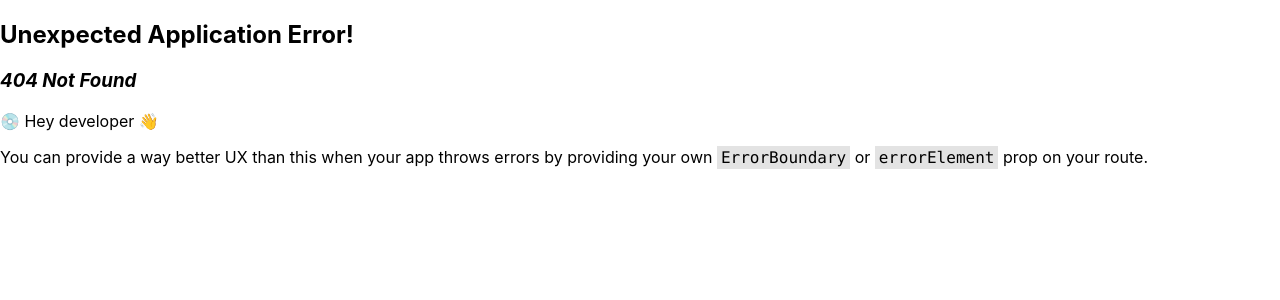
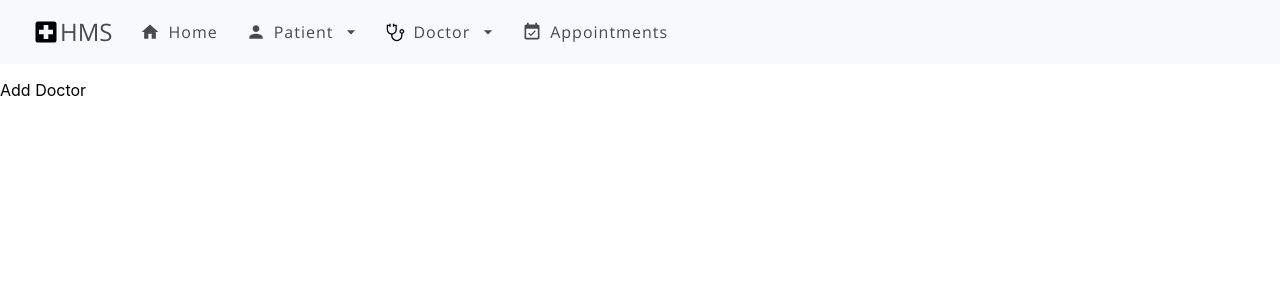
Before and after one commit to rithvikshankar/hospital-management-system-2023, a React (Create React App) app: page /doctor/add in a window 1280 px wide. Before the commit this address had no page. Shown: the top 300 px of the page. Built offline with nearby package versions, Linux system fonts and the light colour scheme.

Commit message:
Added dropdowns in navbar with working links

```diff
--- a/src/components/MainNavigation.js
+++ b/src/components/MainNavigation.js
@@ -1,31 +1,46 @@
-import React from "react";
-import { Link } from "react-router-dom";
+import React, { useState } from "react";
+import { Link, useNavigate } from "react-router-dom";
 
+import styled from "@emotion/styled";
+import EventAvailableIcon from "@mui/icons-material/EventAvailable";
+import HomeIcon from "@mui/icons-material/Home";
+import LocalHospitalIcon from "@mui/icons-material/LocalHospital";
+import PersonIcon from "@mui/icons-material/Person";
+import ArrowDropDownIcon from "@mui/icons-material/ArrowDropDown";
 import {
   AppBar,
-  Toolbar,
-  Stack,
   Button,
   Icon,
+  Menu,
+  MenuItem,
+  Stack,
+  Toolbar,
   Typography,
 } from "@mui/material";
-import LocalHospitalIcon from "@mui/icons-material/LocalHospital";
-import HomeIcon from "@mui/icons-material/Home";
-import PersonIcon from "@mui/icons-material/Person";
-import EventAvailableIcon from "@mui/icons-material/EventAvailable";
 import StethoscopeIcon from "../assets/stethoscopeIcon.svg";
-import styled from "@emotion/styled";
 
 export default function MainNavigation() {
-  // const [anchorEl, setAnchorEl] =
-  //   (React.useState < null) | (HTMLElement > null);
-  // const open = Boolean(anchorEl);
-  // const handleClick = (event: React.MouseEvent<HTMLButtonElement>) => {
-  //   setAnchorEl(event.currentTarget);
-  // };
-  // const handleClose = () => {
-  //   setAnchorEl(null);
-  // };
+  const [patientAnchorEl, setPatientAnchorEl] = useState(null);
+  const [doctorAnchorEl, setDoctorAnchorEl] = useState(null);
+  const navigate = useNavigate();
+
+  const handleClickPatient = (event) => {
+    setPatientAnchorEl(event.currentTarget);
+  };
+
+  const handleClosePatient = () => {
+    setPatientAnchorEl(null);
+  };
+
+  const handleClickDoctor = (event) => {
+    setDoctorAnchorEl(event.currentTarget);
+  };
+
+  const handleCloseDoctor = () => {
+    setDoctorAnchorEl(null);
+  };
+
+  // const buttonRef = useImperativeHandle(null);
 
   const TitleCaseButton = styled(Button)({
     textTransform: "capitalize",
@@ -38,6 +53,16 @@ export default function MainNavigation() {
     justifyContent: "center",
     alignItems: "center",
   });
+
+  // const TitleCaseSelectButton = styled(Button)({
+  //   textTransform: "capitalize",
+  //   fontWeight: 400,
+  //   fontFamily: "Open Sans, sans-serif",
+  //   letterSpacing: "1px",
+  //   fontSize: "16px",
+  //   color: "#4a4a4b",
+  //   display: "flex",
+  // });
 
   const styles = {
     link: {
@@ -71,36 +96,6 @@ export default function MainNavigation() {
       <Toolbar
         sx={{ display: "flex", flexDirection: "row", alignItems: "center" }}
       >
-        {/* <IconButton size="large" aria-label="logo" sx={{ color: "black" }}>
-          <LocalHospitalIcon />
-        </IconButton>
-        <Typography
-          variant="h5"
-          component="div"
-          sx={{ flexGrow: 1, color: "#4a4a4b" }}
-        >small
-          HMS
-        </Typography> */}
-
-        {/* <Button
-          sx={{ fontSize: "28px" }}
-          startIcon={<LocalHospitalIcon sx={{ fontSize: "5px" }} />}
-        >
-          HMS
-        </Button> */}
-
-        {/* <HospitalButton>
-          <Link to='/'></Link>
-          <LocalHospitalIcon sx={{ color: "black" }} />
-          <Typography
-            variant="h5"
-            component="div"
-            sx={{ flexGrow: 1, color: "#4a4a4b" }}
-          >
-            HMS
-          </Typography>
-        </HospitalButton> */}
-
         <HospitalButton>
           <Link to="/" style={styles.link}>
             <LocalHospitalIcon sx={{ color: "black" }} />
@@ -115,41 +110,108 @@ export default function MainNavigation() {
         </HospitalButton>
 
         <Stack direction="row" spacing={2} sx={{ paddingLeft: "1rem" }}>
-          {/* <Button sx={{ color: "#4a4a4b" }} startIcon={<HomeIcon />}>
-            <Link style={{ textDecoration: "none" }} to="/">
-              Home
-            </Link>
-          </Button> */}
-
           <TitleCaseButton startIcon={<HomeIcon />}>
             <Link style={styles.link} to="/">
               Home
             </Link>
           </TitleCaseButton>
-          {/* <Button startIcon={<PersonIcon />} sx={{ color: "#4a4a4b" }}>
-            Patient
-          </Button> */}
           <div>
-            <TitleCaseButton startIcon={<PersonIcon />}>
+            <Button
+              sx={{
+                textTransform: "capitalize",
+                fontWeight: 400,
+                fontFamily: "Open Sans, sans-serif",
+                letterSpacing: "1px",
+                fontSize: "16px",
+                color: "#4a4a4b",
+                display: "flex",
+              }}
+              id="patient-button"
+              startIcon={<PersonIcon />}
+              endIcon={<ArrowDropDownIcon />}
+              onClick={handleClickPatient}
+            >
               <Link style={styles.link} to="/patient">
                 Patient
               </Link>
-            </TitleCaseButton>
-            {/* <Menu
-              id="basic-menu"
-              // anchorEl={}
-              // open={open}
-              // onClose={handleClose}
+            </Button>
+            <Menu
+              // ref={buttonRef}
+              id="patient-menu"
+              anchorEl={patientAnchorEl}
+              open={Boolean(patientAnchorEl)}
+              onClose={handleClosePatient}
               MenuListProps={{
-                "aria-labelledby": "basic-button",
+                "aria-labelledby": "patient-button",
               }}
             >
-              <MenuItem>Profile</MenuItem>
-              <MenuItem>My account</MenuItem>
-              <MenuItem>Logout</MenuItem>
-            </Menu> */}
+              <MenuItem
+                onClick={() => {
+                  navigate("/patient/add");
+                  handleClosePatient();
+                }}
+              >
+                Create Patient
+              </MenuItem>
+              <MenuItem
+                onClick={() => {
+                  navigate("/patient/edit");
+                  handleClosePatient();
+                }}
+              >
+                Edit Patient
+              </MenuItem>
+            </Menu>
           </div>
-          <TitleCaseButton startIcon={DoctorIcon}>
+          <div>
+            <Button
+              sx={{
+                textTransform: "capitalize",
+                fontWeight: 400,
+                fontFamily: "Open Sans, sans-serif",
+                letterSpacing: "1px",
+                fontSize: "16px",
+                color: "#4a4a4b",
+                display: "flex",
+              }}
+              id="doctor-button"
+              startIcon={DoctorIcon}
+              endIcon={<ArrowDropDownIcon />}
+              onClick={handleClickDoctor}
+            >
+              <Link style={styles.link} to="/doctor">
+                Doctor
+              </Link>
+            </Button>
+            <Menu
+              // ref={buttonRef}
+              id="doctor-menu"
+              anchorEl={doctorAnchorEl}
+              open={Boolean(doctorAnchorEl)}
+              onClose={handleCloseDoctor}
+              MenuListProps={{
+                "aria-labelledby": "doctor-button",
+              }}
+            >
+              <MenuItem
+                onClick={() => {
+                  navigate("/doctor/add");
+                  handleCloseDoctor();
+                }}
+              >
+                Create Doctor
+              </MenuItem>
+              <MenuItem
+                onClick={() => {
+                  navigate("/doctor/edit");
+                  handleCloseDoctor();
+                }}
+              >
+                Edit Doctor
+              </MenuItem>
+            </Menu>
+          </div>
+          {/* <TitleCaseButton startIcon={DoctorIcon}>
             <Link
               style={{
                 textDecoration: "none",
@@ -159,13 +221,8 @@ export default function MainNavigation() {
             >
               Doctor
             </Link>
-          </TitleCaseButton>
-          {/* <TitleCaseButton
-            startIcon={<EventAvailableIcon />}
-            sx={{ color: "#4a4a4b" }}
-          >
-            Appointments
           </TitleCaseButton> */}
+
           <TitleCaseButton startIcon={<EventAvailableIcon />}>
             <Link
               style={{
--- /dev/null
+++ b/src/pages/AddDoctor.js
@@ -0,0 +1,9 @@
+import React from "react";
+
+export default function AddDoctor() {
+  return (
+    <div>
+      <p>Add Doctor</p>
+    </div>
+  );
+}
--- /dev/null
+++ b/src/pages/AddPatient.js
@@ -0,0 +1,9 @@
+import React from "react";
+
+export default function AddPatient() {
+  return (
+    <div>
+      <p>patient</p>
+    </div>
+  );
+}
--- /dev/null
+++ b/src/pages/EditDoctor.js
@@ -0,0 +1,9 @@
+import React from "react";
+
+export default function EditDoctor() {
+  return (
+    <div>
+      <p>Edit Doctor</p>
+    </div>
+  );
+}
--- /dev/null
+++ b/src/pages/EditPatient.js
@@ -0,0 +1,9 @@
+import React from "react";
+
+export default function EditPatient() {
+  return (
+    <div>
+      <p>Edit Patient</p>
+    </div>
+  );
+}
```
Also changed, not shown: src/App.js (+20 -0 lines).
